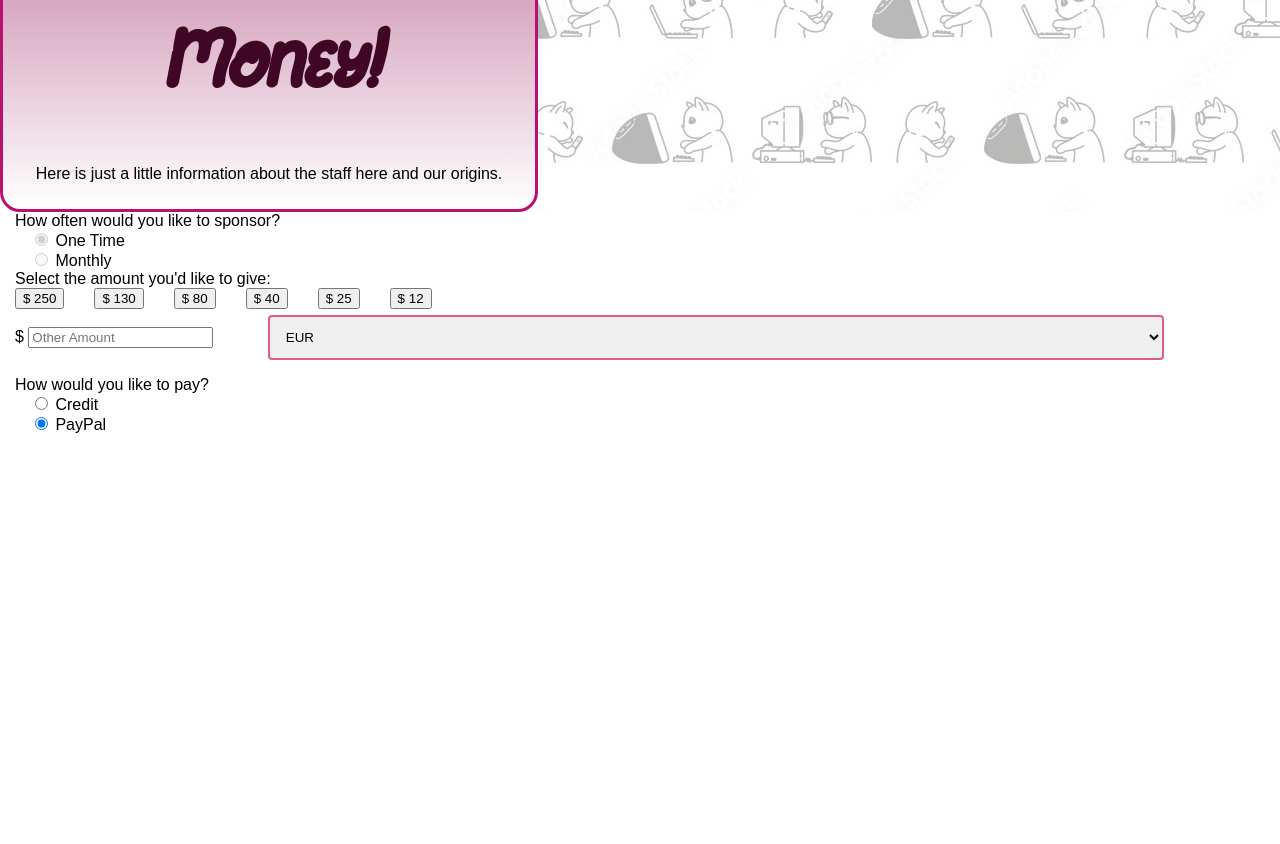
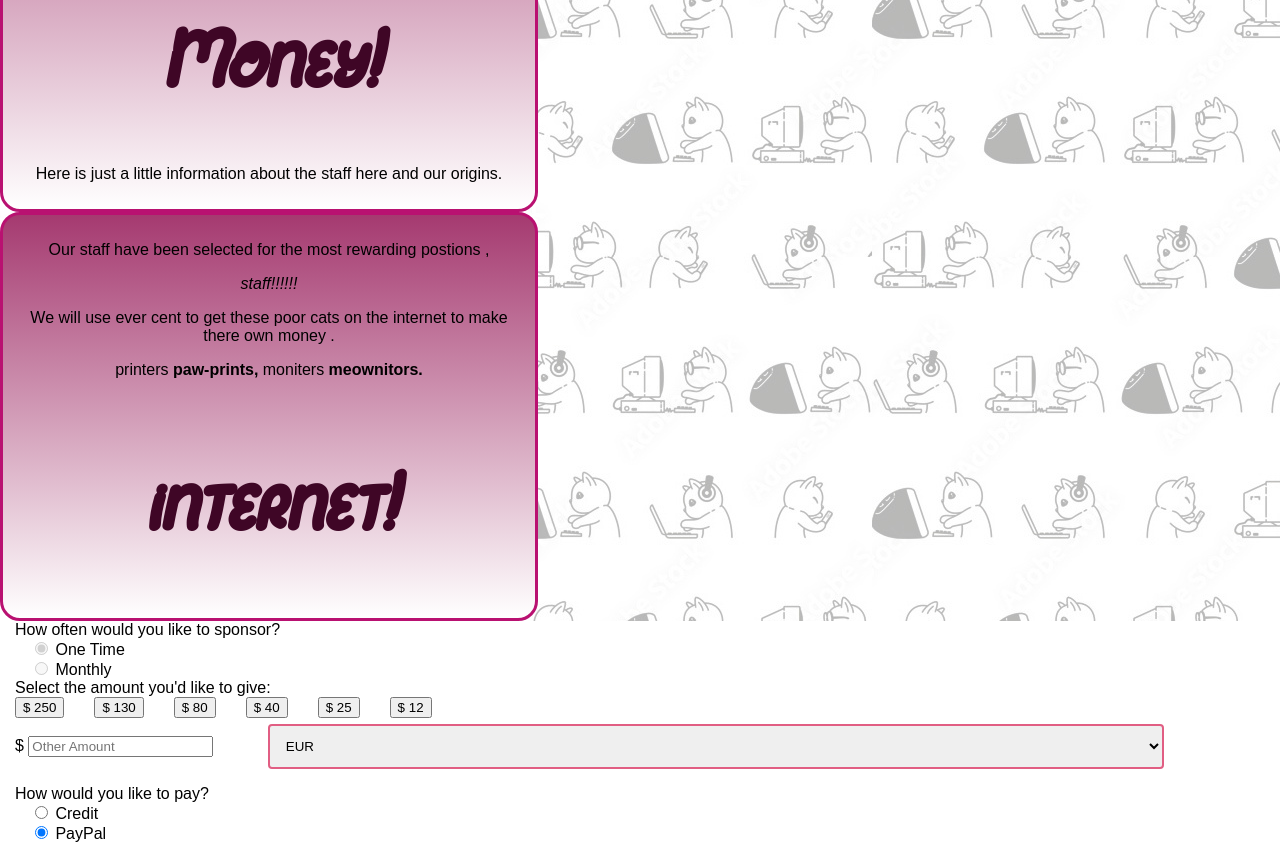
Before and after one commit to JustScott03/HTML, a plain HTML site: page services.html in a window 1280 px wide. Shown: the part 1656-2500 px from the top of the page. Before the commit the page ends 2091 px from the top, so only its background shows below. Drawn offline with Linux system fonts and the light colour scheme.

Commit message:
done!!!!!!!!!!!!!!!!!!!!!!!!!!!!!!!!!!!!!!!!!!!!!! !!!!!!!!!!!!!!!!!!!!!!!!!!!!!!!!!!!!!!!!!!!!!!!! !!!!!!!!!!!!!!!!!!!!!!!!!!!!!!!!!!!!!!!!!!!!! !!!!!!!!!!!!!!!!!!!!!!!!!!!!!!!!!!!!!!!!!!!! !!!!!!!!!!!!!!!!!!!!!!!!!!!!!!!!!!!!!!!!!! !!!!!!!!!!!!!!!!!!!!!!!!!!!!!!!!!!!!!!!! !!!!!!!!!!!!!!!!!!!!!!!!!!!!!!!!!!!!!!! 1!!!!!!!!!!!!!!!!!!!!!!!!!!!!!!!!!!!

```diff
--- a/services.html
+++ b/services.html
@@ -79,7 +79,30 @@
                         Here is just a little information about the staff here and our origins.
                     </p>
                 </div>
+                <div style="width: 40%; text-align: center; padding: 10px; background: linear-gradient(to bottom, #a53a70 0%, #ffffff 100%); border: 10px solid #b91171; border-radius: 20px; border-width: 3px;">
+                  <p>
+                     Our staff have been selected for the most rewarding postions  ,
+                  </p>
 
+                  <p>
+                      <i>staff!!!!!!</i>
+                  </p>
+                  <p>
+                     We will use ever cent to get these poor cats on the internet to make there own money  .
+                  </p>
+                  <p>
+                    printers <b>paw-prints,</b> moniters <b>meownitors.</b>
+                  </p>
+                  <p>
+
+                  </p>
+                  <h1 style="color: #3f0626;">
+                      <i>internet!</i>
+                  </h1>
+                  <p>
+
+                  </p>
+                </div>
                 <div class="row">
                   <div class="col-xs-24">
                     <label>How often would you like to sponsor?</label>
```
